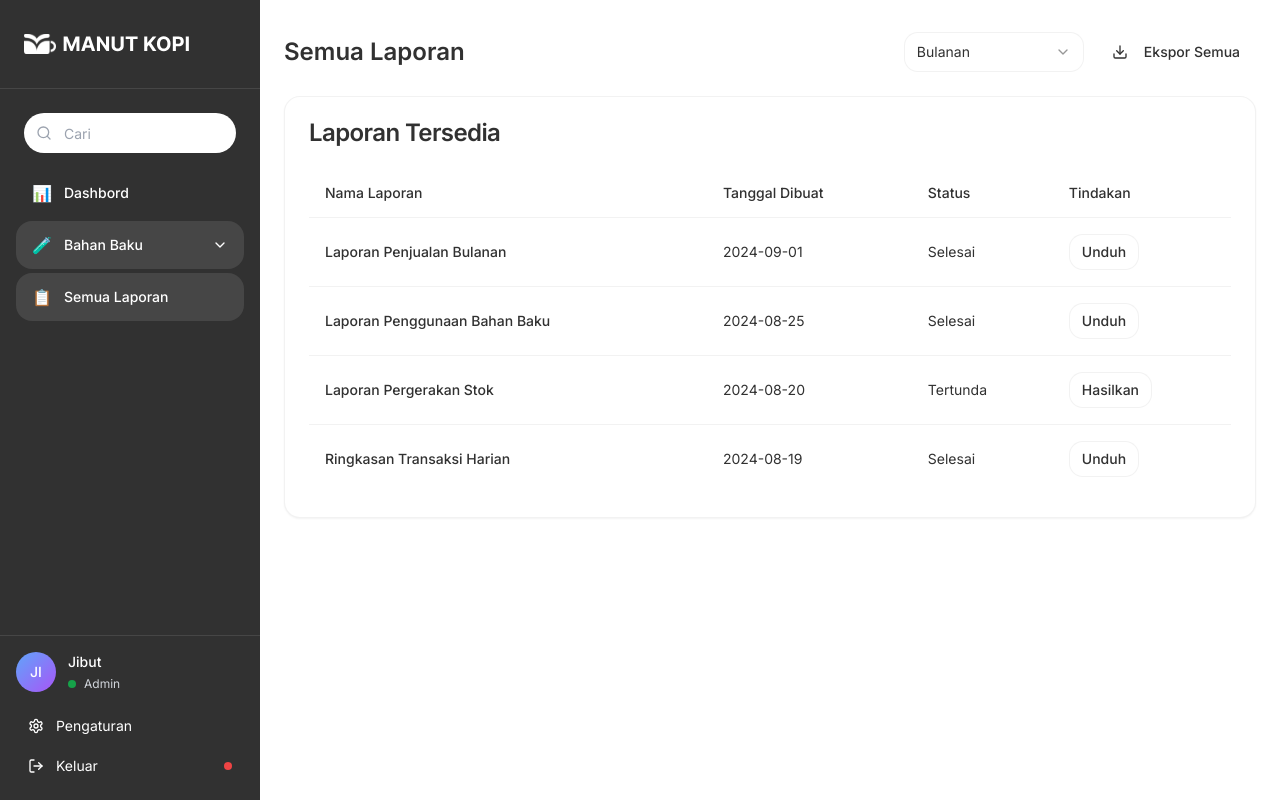
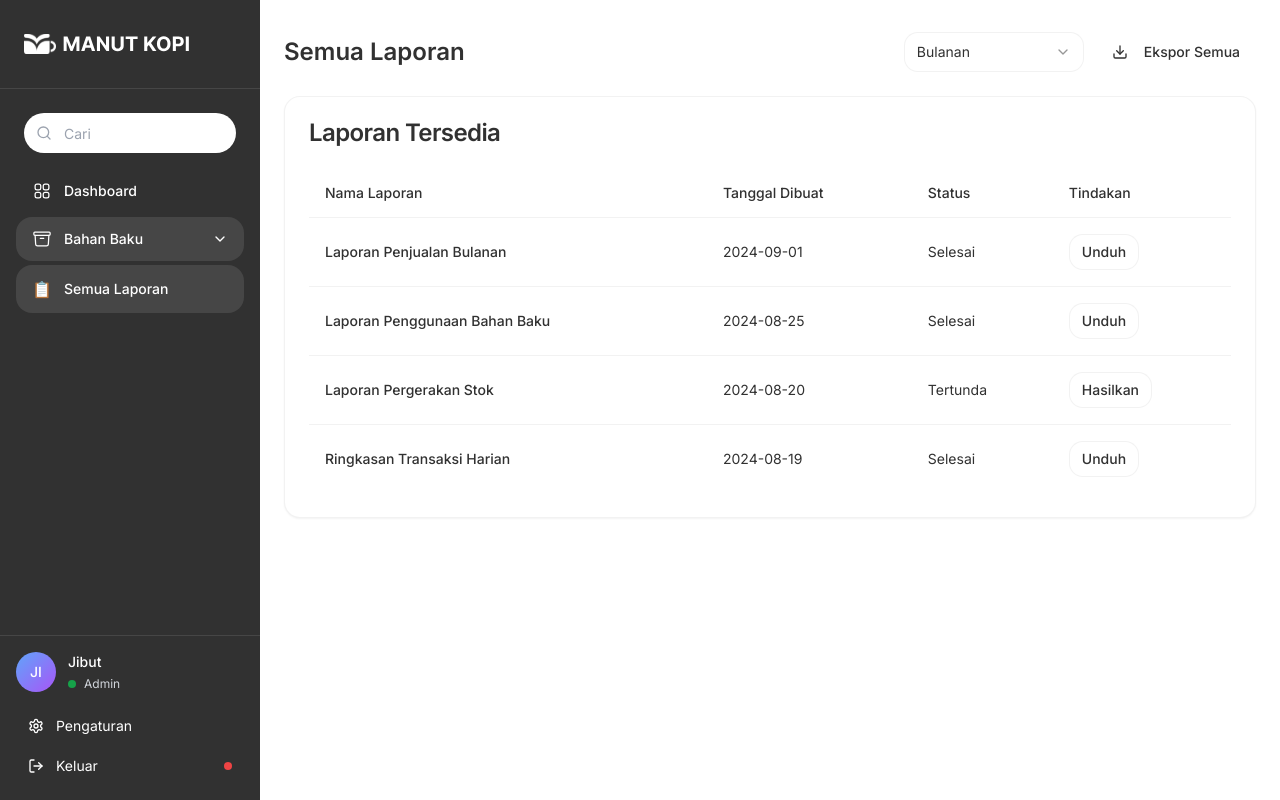
Before and after one commit to hilmansulaeman/Manut_Kopi, a React (Vite) app: page /reports in a window 1280 px wide. Built offline with nearby package versions, Linux system fonts and the light colour scheme; the HTML template or start-up script is replaced by a standard one.

Commit message:
Feat: Update Ingredient menu icon to ArchiveBoxIcon from Heroicons

```diff
--- a/src/components/dashboard/Sidebar.tsx
+++ b/src/components/dashboard/Sidebar.tsx
@@ -1,4 +1,5 @@
 import { Search, LogOut, Settings } from 'lucide-react';
+import { Squares2X2Icon, ArchiveBoxIcon } from '@heroicons/react/24/outline'; // Import Squares2X2Icon and ArchiveBoxIcon
 import { Link, useLocation } from 'react-router-dom';
 import LogoManut from '../../assets/Logo_manut.svg';
 import { Input } from '../ui/input';
@@ -13,19 +14,28 @@ interface SidebarProps {
   className?: string;
 }
 
-const menuItems = [
-  { id: 'dashboard', label: 'Dashbord', icon: '📊', href: '/' },
+interface MenuItem {
+  id: string;
+  label: string;
+  icon?: React.ElementType; // Change icon type to React.ElementType
+  href?: string;
+  hasSubmenu?: boolean;
+  submenu?: { id: string; label: string; href: string; }[];
+}
+
+const menuItems: MenuItem[] = [
+  { id: 'dashboard', label: 'Dashboard', icon: Squares2X2Icon, href: '/' },
   {
     id: 'ingredient',
     label: 'Bahan Baku',
-    icon: '🧪',
+    icon: ArchiveBoxIcon, // Use ArchiveBoxIcon for Bahan Baku
     hasSubmenu: true,
     submenu: [
       { id: 'ingredient-library', label: 'Halaman Bahan Baku', href: '/ingredient/library' },
       { id: 'ingredient-categories', label: 'Kategori Bahan Baku', href: '/ingredient/categories' }
     ]
   },
-  { id: 'reports', label: 'Semua Laporan', icon: '📋', href: '/reports' },
+  { id: 'reports', label: 'Semua Laporan', icon: () => <span className="text-base">📋</span>, href: '/reports' }, // Placeholder for now
 ];
 
 export const Sidebar = ({ className = '' }: SidebarProps) => {
@@ -74,7 +84,7 @@ export const Sidebar = ({ className = '' }: SidebarProps) => {
                       location.pathname.startsWith(item.href || '') ? 'bg-white/10' : ''
                     }`}
                   >
-                    <span className="text-base">{item.icon}</span>
+                    {item.icon && <item.icon className="w-5 h-5" />} {/* Render icon as component */}
                     <span className="font-medium text-sm flex-1">{item.label}</span>
                   </AccordionTrigger>
                   <AccordionContent className="ml-8 mt-1 space-y-1">
@@ -98,7 +108,7 @@ export const Sidebar = ({ className = '' }: SidebarProps) => {
                     location.pathname === item.href ? 'bg-white/10' : ''
                   }`}
                 >
-                  <span className="text-base">{item.icon}</span>
+                  {item.icon && <item.icon className="w-5 h-5" />} {/* Render icon as component */}
                   <span className="font-medium text-sm flex-1">{item.label}</span>
                 </Link>
               )}
```
